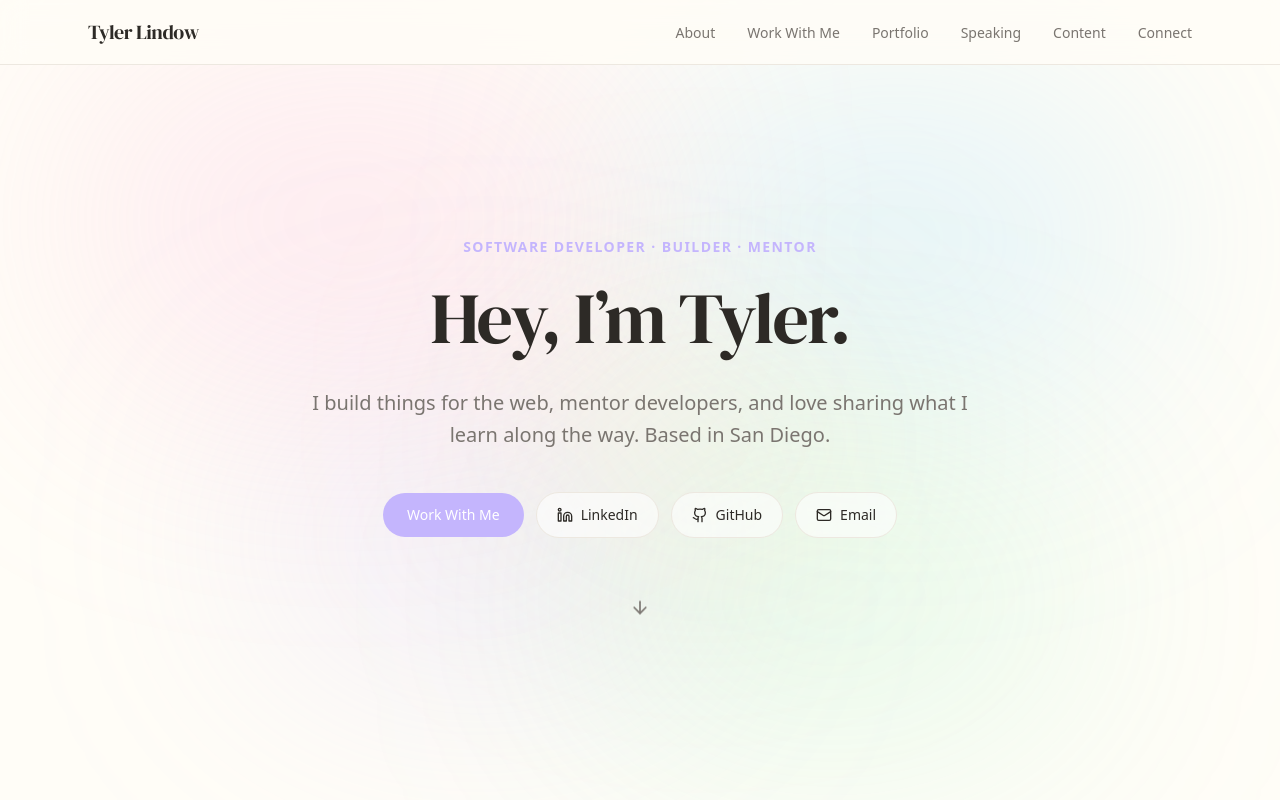
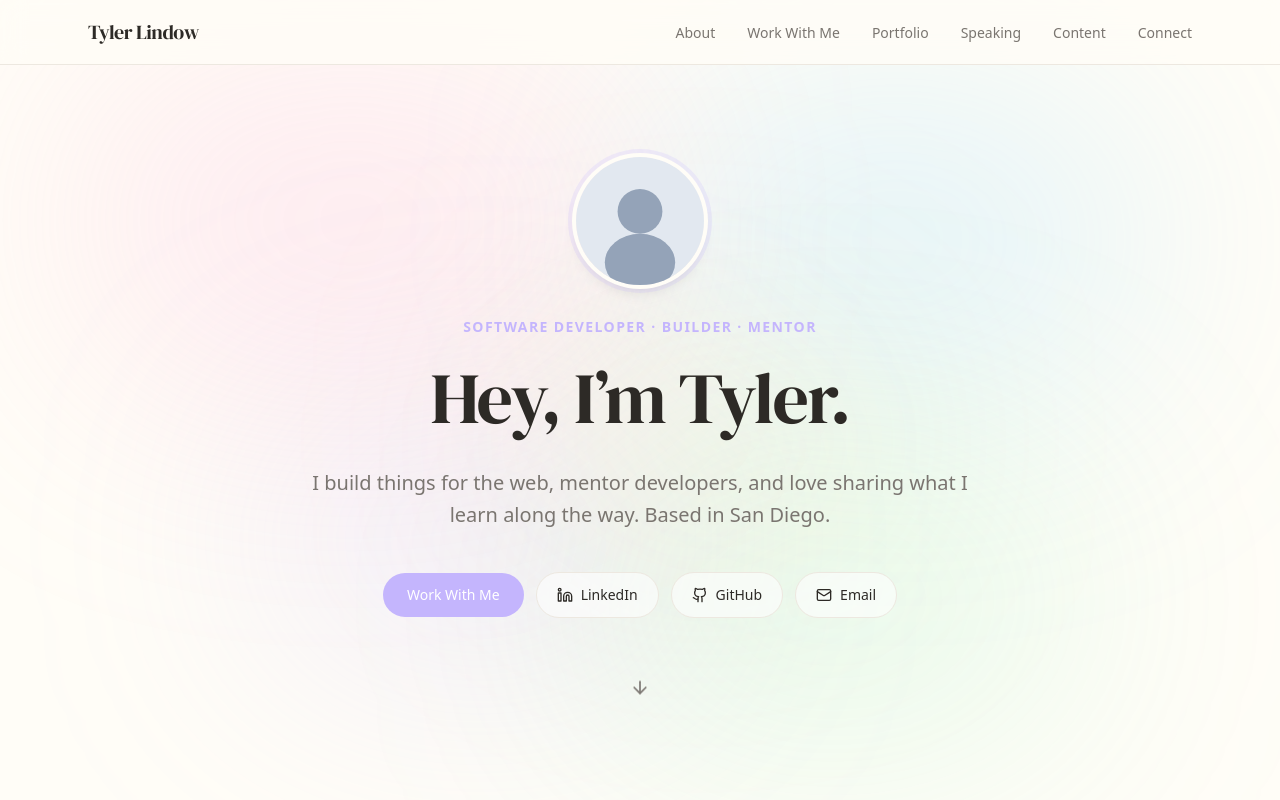
Before and after one commit to tlindow/lindow-labs, a Next.js app in the folder site/: page / in a window 1280 px wide. Shown: the top 800 px of the page. Built offline with nearby package versions, Linux system fonts and the light colour scheme.

Commit message:
Add profile picture to Hero section
Co-authored-by: Tyler Lindow <tlindow@users.noreply.github.com>

```diff
--- a/site/src/components/Hero.tsx
+++ b/site/src/components/Hero.tsx
@@ -1,3 +1,4 @@
+import Image from "next/image";
 import { ArrowDown, Linkedin, Github, Mail } from "lucide-react";
 
 export default function Hero() {
@@ -13,6 +14,20 @@ export default function Hero() {
       </div>
 
       <div className="max-w-3xl text-center">
+        <div className="mb-6 sm:mb-8 flex justify-center">
+          <div className="relative w-24 h-24 sm:w-32 sm:h-32 rounded-full overflow-hidden ring-4 ring-violet/20 ring-offset-4 ring-offset-background shadow-lg">
+            {/* Add your photo as public/profile.jpg and change src to /profile.jpg */}
+            <Image
+              src="/profile.svg"
+              alt="Tyler Lindow"
+              fill
+              sizes="(max-width: 640px) 96px, 128px"
+              className="object-cover"
+              priority
+            />
+          </div>
+        </div>
+
         <p className="text-xs sm:text-sm font-semibold tracking-widest uppercase text-violet mb-3 sm:mb-4">
           Software Developer &middot; Builder &middot; Mentor
         </p>
```
Also changed, not shown: site/public/profile.svg (added).
